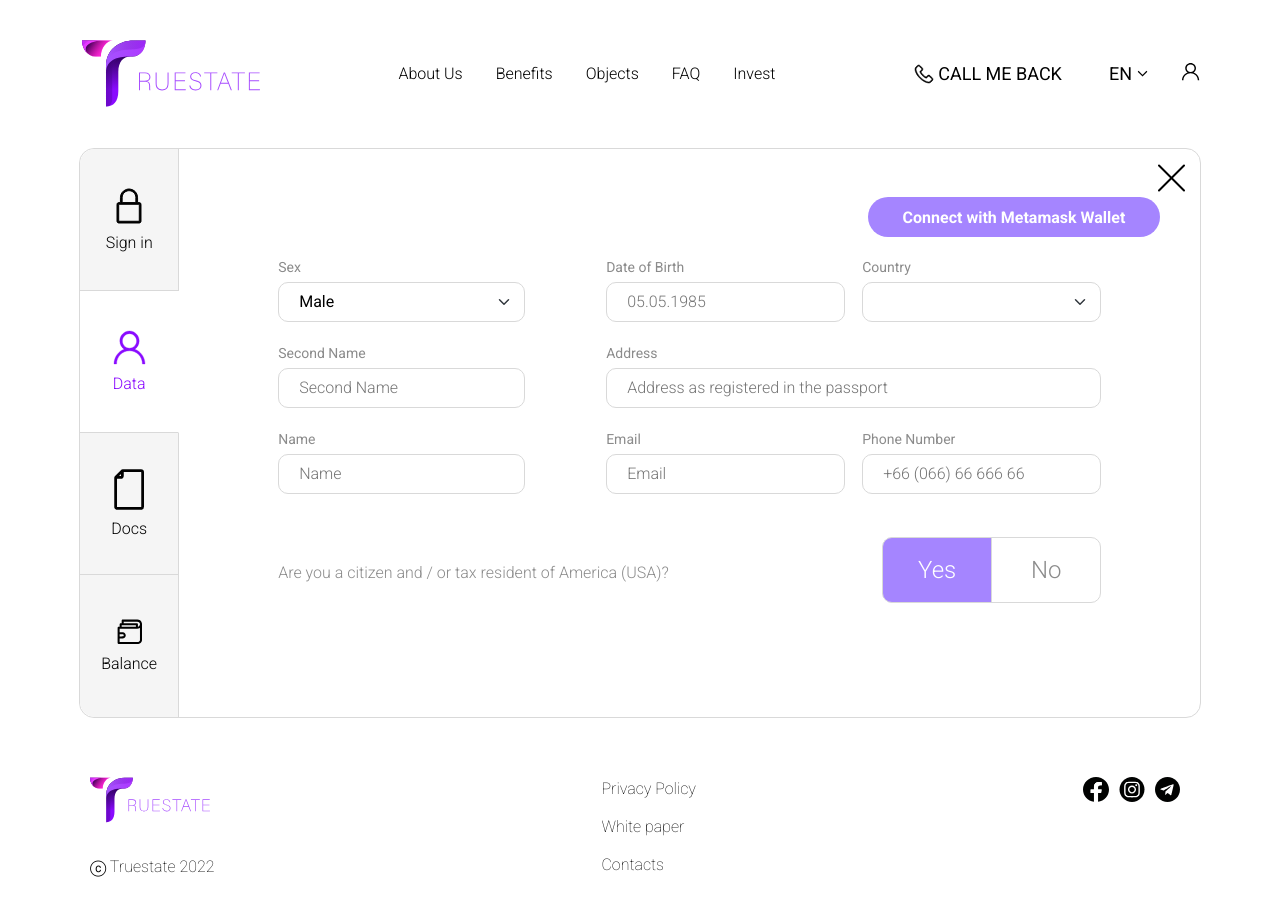
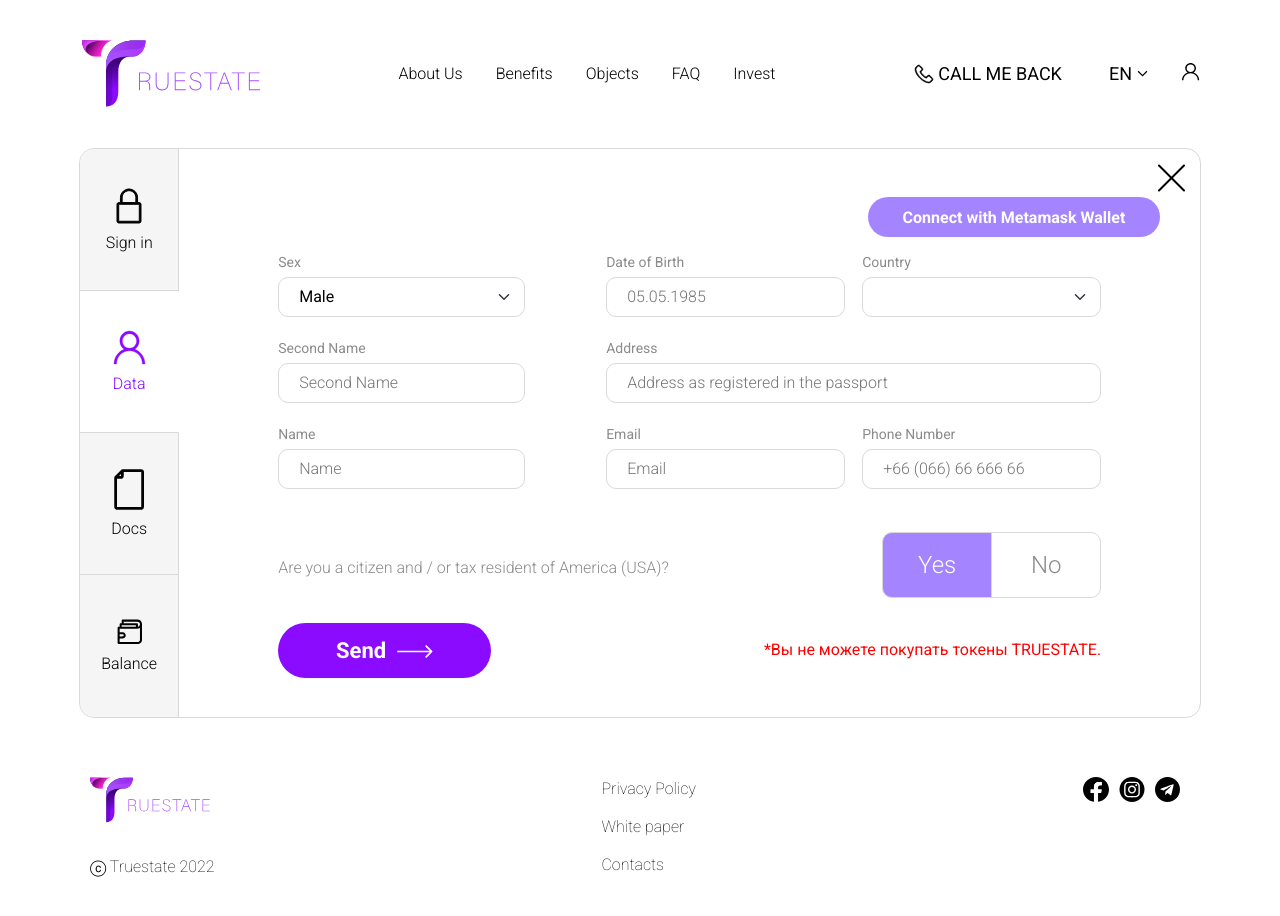
Before and after one commit to Andrew-Marty00shenko/truestate, a React (Create React App) app: page /dashboard/data in a window 1280 px wide. Shown: the top 916 px of the page. Built offline with nearby package versions, Linux system fonts and the light colour scheme.

Commit message:
add button and text in data input page

```diff
--- a/src/Components/Dashboard/DataInput/DataInput.jsx
+++ b/src/Components/Dashboard/DataInput/DataInput.jsx
@@ -106,6 +106,21 @@ const DataInput = () => {
                 </Button>
             </ButtonGroup>
         </div>
+
+        <div className="data-input__send-btn">
+            <Button
+                className="send-btn"
+            >
+                {t('dataInput:SEND_BTN')}
+                <svg width="36" height="13" viewBox="0 0 36 13" fill="none" xmlns="http://www.w3.org/2000/svg">
+                    <path d="M35.2492 7.10782C35.5849 6.77213 35.5849 6.22787 35.2492 5.89218L29.7788 0.421787C29.4431 0.0860968 28.8989 0.0860968 28.5632 0.421787C28.2275 0.757478 28.2275 1.30174 28.5632 1.63743L33.4257 6.5L28.5632 11.3626C28.2275 11.6983 28.2275 12.2425 28.5632 12.5782C28.8989 12.9139 29.4431 12.9139 29.7788 12.5782L35.2492 7.10782ZM0.257812 7.35959H34.6414V5.64041H0.257812V7.35959Z" fill="white" />
+                </svg>
+            </Button>
+
+            {residentOfUSA.yes ? <p>
+                *Вы не можете покупать токены TRUESTATE.
+            </p> : ""}
+        </div>
     </form>
 }
 
--- a/src/Components/Dashboard/DataInput/DataInput.scss
+++ b/src/Components/Dashboard/DataInput/DataInput.scss
@@ -1,5 +1,5 @@
 .data-input{
-
+margin-top: 65px;
     &__block{
         display: flex;
         justify-content: space-between;
@@ -132,6 +132,23 @@
             }
         }
     }
+
+    .data-input__send-btn{
+        display: flex;
+        justify-content: space-between;
+        align-items: center;
+        margin-top: 20px;
+
+        .send-btn{
+            width: 213px;
+            height: 55px;
+            font-size: 22px;
+        }
+
+        p{
+            color: #FF0000;
+        }
+    }
 }
 
 @media (max-width: 1100px) {
@@ -150,6 +167,15 @@
         &__text{
             flex-direction: column;
             width: 495px;
+        }
+
+        .data-input__send-btn{
+            display: flex;
+            flex-direction: column-reverse;
+
+            .send-btn{
+                margin-top: 38px;
+            }
         }
     }
 }
--- a/src/Translations/en/dataInputEn.json
+++ b/src/Translations/en/dataInputEn.json
@@ -14,5 +14,6 @@
     "PHONE_NUMBER_PLACEHOLDER": "+66 (066) 66 666 66",
     "QUESTION": "Are you a citizen and / or tax resident of America (USA)?",
     "ANSWER_YES": "Yes",
-    "ANSWER_NO": "No"
+    "ANSWER_NO": "No",
+    "SEND_BTN": "Send"
 }
--- a/src/Translations/ru/dataInputRu.json
+++ b/src/Translations/ru/dataInputRu.json
@@ -14,5 +14,6 @@
     "PHONE_NUMBER_PLACEHOLDER": "+66 (066) 66 666 66",
     "QUESTION": "Являетесь ли Вы гражданином и / или налоговым резидентом Америки (США)?",
     "ANSWER_YES": "Да",
-    "ANSWER_NO": "Нет"
+    "ANSWER_NO": "Нет",
+    "SEND_BTN": "Отправить"
 }
--- a/src/Translations/ua/dataInputUa.json
+++ b/src/Translations/ua/dataInputUa.json
@@ -14,5 +14,6 @@
     "PHONE_NUMBER_PLACEHOLDER": "+66 (066) 66 666 66",
     "QUESTION": "Являєтесь чи Ви громадянином і/або податковим резидентом Америки (США)?",
     "ANSWER_YES": "Так",
-    "ANSWER_NO": "Ні"
+    "ANSWER_NO": "Ні",
+    "SEND_BTN": "Надіслати"
 }
```
